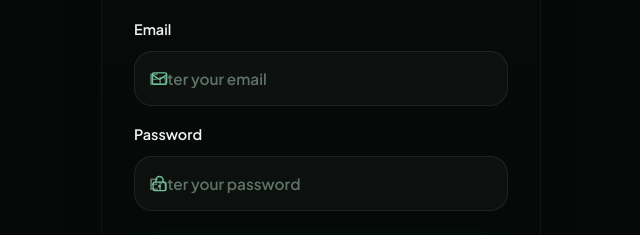
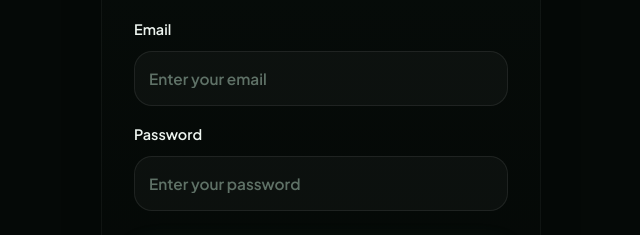
Before and after one commit to heshanjeewantha/projectRP, a React app in the folder frontend/: page /login in a window 1280 px wide. Shown: the part 381-616 px from the top of the page, without its empty margins (319-959 px from the left). Built offline with nearby package versions, Linux system fonts and the light colour scheme; no server answers; the HTML template or start-up script is replaced by a standard one.

Commit message:
feat: implement user authentication page with login form and form validation

```diff
--- a/frontend/src/modules/shared-app/pages/LoginPage.jsx
+++ b/frontend/src/modules/shared-app/pages/LoginPage.jsx
@@ -65,7 +65,7 @@ const LoginPage = () => {
           <label className="auth-field">
             <span>Email</span>
             <div className="auth-input-wrap">
-              <Mail size={17} className="shrink-0 text-primary" />
+              {/* <Mail size={17} className="shrink-0 text-primary" /> */}
               <input
                 type="email"
                 value={email}
@@ -80,7 +80,7 @@ const LoginPage = () => {
           <label className="auth-field">
             <span>Password</span>
             <div className="auth-input-wrap">
-              <LockKeyhole size={17} className="shrink-0 text-primary" />
+              {/* <LockKeyhole size={17} className="shrink-0 text-primary" /> */}
               <input
                 type="password"
                 value={password}
```
